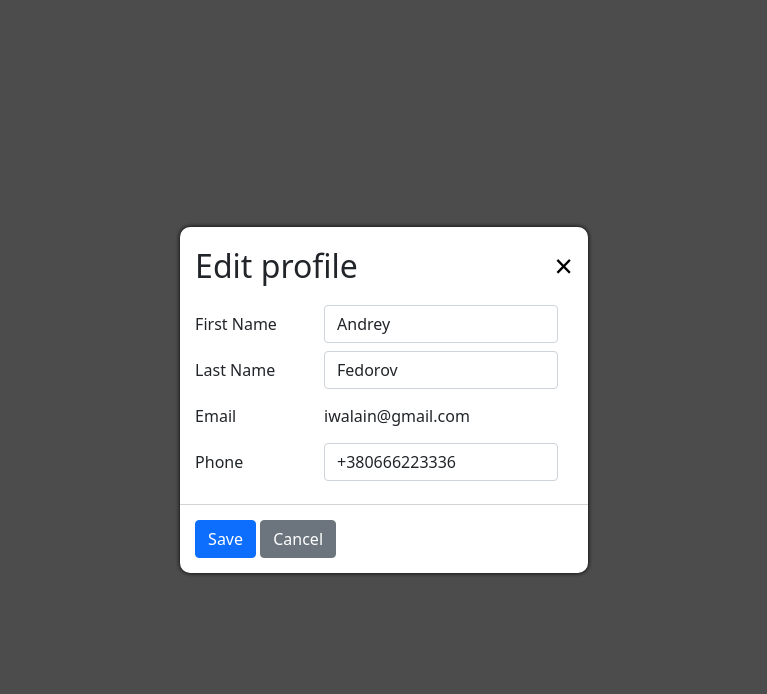
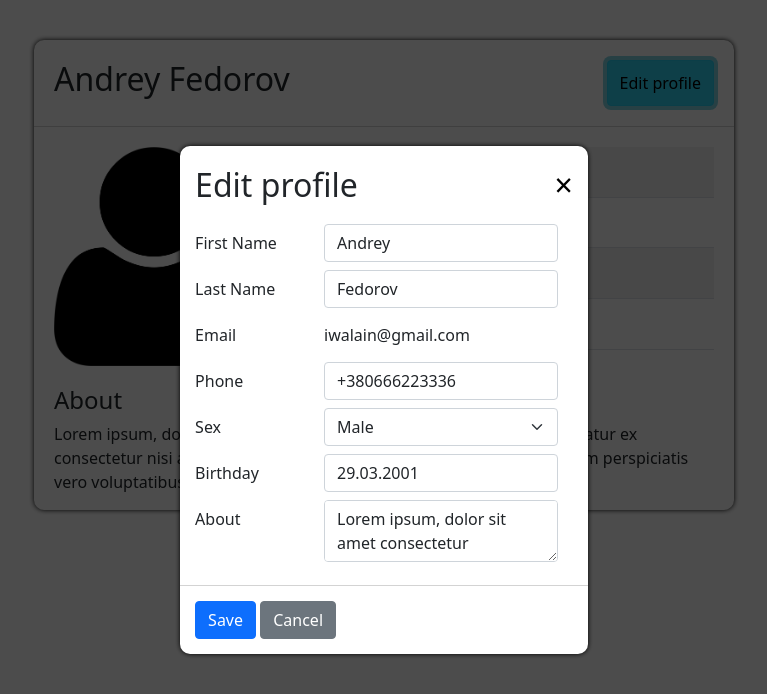
Before and after one commit to IwaLain/waites-modal, a plain HTML site: page index.html in a window 1280 px wide. Both pictures are taken after a click on the button "Edit profile". Shown: the whole page, without its empty margins (256-1023 px from the left). Drawn offline with Linux system fonts and the light colour scheme.

Commit message:
added Profile Card

```diff
--- a/css/styles.css
+++ b/css/styles.css
@@ -1,9 +1,50 @@
 body {
   width: 100vw;
-  height: 100vh;
   display: flex;
   justify-content: center;
-  align-items: center;
+}
+
+body > .profile {
+  margin-top: 40px;
+}
+
+.profile {
+  box-shadow: 0 0 5px black;
+  border-radius: 10px;
+  padding: 0;
+  width: 700px;
+}
+
+.profile__header {
+  display: flex;
+  justify-content: space-between;
+  border-bottom: 1px solid lightgray;
+  padding: 20px;
+}
+
+.profile > .profile__header {
+  margin-bottom: 20px;
+}
+
+.profile__body {
+  padding: 0 20px;
+}
+
+.profile__main-info {
+  display: flex;
+}
+
+.profile__main-info > img {
+  margin-right: 10px;
+}
+
+.profile__icon {
+  width: 200px;
+  height: auto;
+}
+
+.profile__body > .profile__main-info {
+  margin-bottom: 20px;
 }
 
 .custom_modal__wrap {
@@ -87,6 +128,19 @@ body {
 .form-btn {
   width: 49%;
 }
+
+.profile__header {
+  flex-direction: column;
+  align-items: center;
+}
+
+.profile__main-info {
+  flex-direction: column;
+  align-items: center;
+}
+.profile__main-info > img {
+  margin-bottom: 10px;
+}
 }
 
 @media (max-height: 320px) {
@@ -94,3 +148,9 @@ body {
   max-height: 100px;
 }
 }
+
+@media (max-width: 320px) {
+  .custom_modal__wrap .custom_modal__container .custom_modal__content form {
+    max-height: 100px;
+  }
+  }
--- a/db.json
+++ b/db.json
@@ -4,13 +4,19 @@
       "firstName": "Andrey",
       "lastName": "Fedorov",
       "phone": "+380666223336",
-      "email": "iwalain@gmail.com"
+      "email": "iwalain@gmail.com",
+      "sex": "Male",
+      "birthday": "29.03.2001",
+      "about": "Lorem ipsum, dolor sit amet consectetur adipisicing elit. Iure iusto pariatur ex consectetur nisi alias labore, fuga assumenda dolorum amet voluptatem perspiciatis vero voluptatibus at eius deserunt non eligendi ratione!"
     },
     {
       "id": 2,
       "firstName": "Artem",
       "lastName": "Moroz",
       "phone": "+380953468341",
-      "email": "uncle_ruckus@gmail.com"
+      "email": "uncle_ruckus@gmail.com",
+      "sex": "Male",
+      "birthday": "29.03.2001",
+      "about": "Lorem ipsum, dolor sit amet consectetur adipisicing elit. Iure iusto pariatur ex consectetur nisi alias labore, fuga assumenda dolorum amet voluptatem perspiciatis vero voluptatibus at eius deserunt non eligendi ratione!"
     }
 ]
--- a/index.html
+++ b/index.html
@@ -10,7 +10,41 @@
     <title>Custom modal</title>
 </head>
 <body>
-    <button id="open-modal" class="btn btn-primary">Edit profile</button>
+    <div class="profile container">
+        <div class="profile__header">
+            <h2 id="profile-desc-name">Andrey Fedorov</h2>
+            <button id="open-modal" class="btn btn-info">Edit profile</button>
+        </div>
+        <div class="profile__body">
+            <div class="profile__main-info">
+                <img class="profile__icon" src="img/user-icon.png" alt="img">
+                <table class="profile__description table table-striped">
+                    <tbody>
+                        <tr>
+                            <td>Email</td>
+                            <td id="profile-desc-email">iwalain@gmail.com</td>
+                        </tr>
+                        <tr>
+                            <td>Phone</td>
+                            <td id="profile-desc-phone">+380666223336</td>
+                        </tr>
+                        <tr>
+                            <td>Sex</td>
+                            <td id="profile-desc-sex">Male</td>
+                        </tr>
+                        <tr>
+                            <td>Birthday</td>
+                            <td id="profile-desc-birthday">29.03.2001</td>
+                        </tr>
+                    </tbody>
+                </table>
+            </div>
+            <div class="profile__about">
+                <h4>About</h4>
+                <p id="profile-desc-about">Lorem ipsum dolor sit amet consectetur adipisicing elit. Vitae labore fuga saepe, quaerat quibusdam sed officiis ut perspiciatis magni consequuntur similique veritatis eveniet, eligendi impedit. Doloremque autem velit asperiores quas?</p>
+            </div>
+        </div>
+    </div>
     <div class="custom_modal__wrap" id="modal">
         <div class="custom_modal__container">
             <div class="custom_modal__header">
@@ -44,6 +78,28 @@
                             <input type="text" class="form-control" id="phone" required>
                         </div>
                     </div>
+                    <div class="form-group row mb-2">
+                        <label for="sex" class="col-sm-4 col-form-label">Sex</label>
+                        <div class="col-sm-8">
+                            <select class="form-select" id="sex">
+                                <option value="Male">Male</option>
+                                <option value="Female">Female</option>
+                                <option value="Other">Other</option>
+                            </select>
+                        </div>
+                    </div>
+                    <div class="form-group row mb-2">
+                        <label for="birthday" class="col-sm-4 col-form-label">Birthday</label>
+                        <div class="col-sm-8">
+                            <input type="text" class="form-control" id="birthday" required>
+                        </div>
+                    </div>
+                    <div class="form-group row mb-2">
+                        <label for="about" class="col-sm-4 col-form-label">About</label>
+                        <div class="col-sm-8">
+                            <textarea class="form-control" id="about" required></textarea>
+                        </div>
+                    </div>
                 </form>
             </div>
             <div class="custom_modal__footer">
--- a/js/main.js
+++ b/js/main.js
@@ -1,11 +1,23 @@
+const form = document.querySelector('#form')
 const firstName = document.querySelector('#firstName')
 const lastName = document.querySelector('#lastName')
 const email = document.querySelector('#email')
 const phone = document.querySelector('#phone')
-const form = document.querySelector('#form')
+const sex = document.querySelector('#sex')
+const birthday = document.querySelector('#birthday')
+const about = document.querySelector('#about')
+
+const profileDescName = document.querySelector('#profile-desc-name')
+const profileDescEmail = document.querySelector('#profile-desc-email')
+const profileDescPhone = document.querySelector('#profile-desc-phone')
+const profileDescSex = document.querySelector('#profile-desc-sex')
+const profileDescBirthday = document.querySelector('#profile-desc-birthday')
+const profileDescAbout = document.querySelector('#profile-desc-about')
+
 const modal = document.querySelector('#modal')
 const openModal = document.querySelector('#open-modal')
 const closeModal = document.querySelector('.custom_modal__close')
+
 const alert = document.querySelector('.alert')
 
 let users = []
@@ -96,6 +108,7 @@ const showAlert = (type) => {
 const validation = (el) => {
     const name = /^[a-zA-Z]+$/
     const phone = /^[0-9\-\+]{9,15}$/
+    const birthday = /^([0-2][0-9]|(3)[0-1])(\.)(((0)[0-9])|((1)[0-2]))(\.)\d{4}$$/
 
     switch(el.id) {
         case 'firstName':
@@ -123,6 +136,13 @@ const validation = (el) => {
                 validationErrors[2] = ''
             }
             break
+        case 'birthday':
+            if(!birthday.test(el.value)) {
+                validationErrors[3] = 'Birthday format: 29.03.2001'
+            }
+            else {
+                validationErrors[3] = ''
+            }
     }
 }
 
@@ -133,7 +153,17 @@ document.addEventListener('DOMContentLoaded', () => {
         firstName.value = users[0].firstName
         lastName.value = users[0].lastName
         email.value = users[0].email
-        phone.value = users[0].phone
+        phone.value = users[0].phone,
+        sex.value = users[0].sex,
+        birthday.value = users[0].birthday
+        about.value = users[0].about
+
+        profileDescName.textContent = users[0].firstName + ' ' + users[0].lastName
+        profileDescEmail.textContent = users[0].email
+        profileDescPhone.textContent = users[0].phone
+        profileDescSex.textContent = users[0].sex
+        profileDescBirthday.textContent = users[0].birthday
+        profileDescAbout.textContent = users[0].about
     })
 })
 
@@ -141,7 +171,8 @@ form.addEventListener('submit', (e) => {
     e.preventDefault()
 
     for (let el of form.elements) {
-        if (el.tagName === 'INPUT') {
+        if (el.tagName === 'INPUT' || el.tagName === 'SELECT') {
+            console.log(el)
             validation(el)
         }
     }
@@ -158,17 +189,26 @@ form.addEventListener('submit', (e) => {
             firstName: firstName.value,
             lastName: lastName.value,
             email: email.value,
-            phone: phone.value
+            phone: phone.value,
+            sex: sex.value,
+            birthday: birthday.value,
+            about: about.value
         }
 
-        const newUsers = users.map((el) => {
+        users = users.map((el) => {
             return el.id === userId ? user : el
         })
 
         modal.classList.remove('visible')
 
-        ajaxPatch('db.json', JSON.stringify(newUsers), (res) => {
+        ajaxPatch('db.json', JSON.stringify(users), (res) => {
             showAlert(res)
+            profileDescName.textContent = users[0].firstName + ' ' + users[0].lastName
+            profileDescEmail.textContent = users[0].email
+            profileDescPhone.textContent = users[0].phone
+            profileDescSex.textContent = users[0].sex
+            profileDescBirthday.textContent = users[0].birthday
+            profileDescAbout.textContent = users[0].about
         })
     } else {
         showAlert('ValidationError')
```
Also changed, not shown: img/user-icon.png (added).
